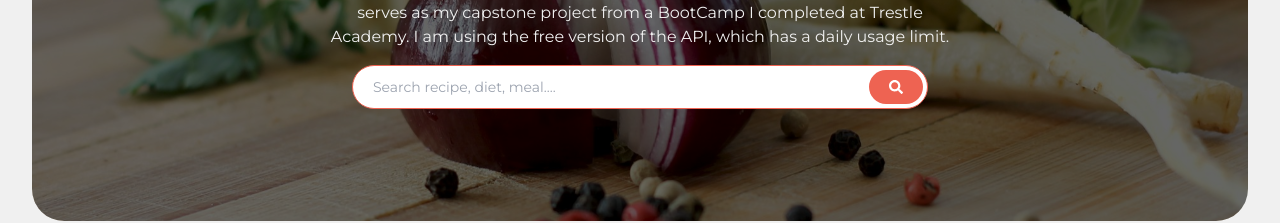
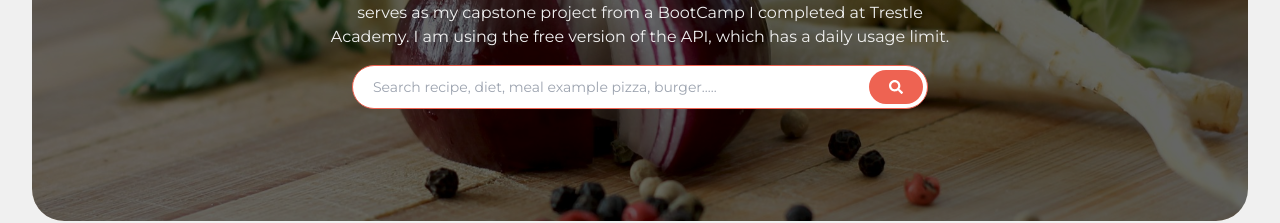
Before and after one commit to lordbaah/Recipe-Box, a React (Vite) app: page / in a window 1280 px wide. Shown: the part 305-528 px from the top of the page. Built offline with nearby package versions, Linux system fonts and the light colour scheme; no server answers.

Commit message:
fixing minor bugs

```diff
--- a/src/components/SearchComponent.jsx
+++ b/src/components/SearchComponent.jsx
@@ -19,7 +19,7 @@ const SearchComponent = ({ setCurrentPage }) => {
         className="bg-white flex px-1 py-1 rounded-full border border-clr-pink overflow-hidden w-full">
         <input
           type="text"
-          placeholder="Search recipe, diet, meal...."
+          placeholder="Search recipe, diet, meal example pizza, burger....."
           value={searchTerm}
           onChange={(e) => setSearchTerm(e.target.value)}
           className="w-full outline-none bg-white pl-4 text-sm"
```
